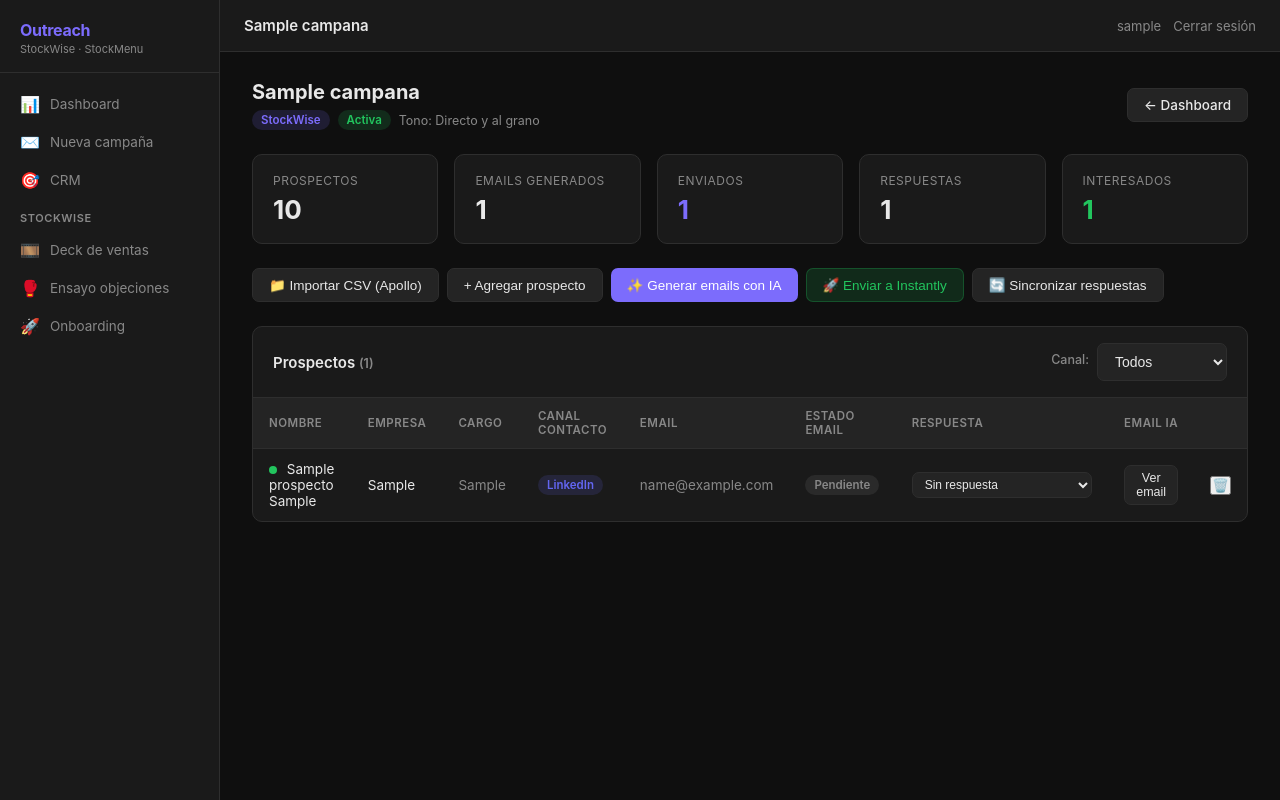
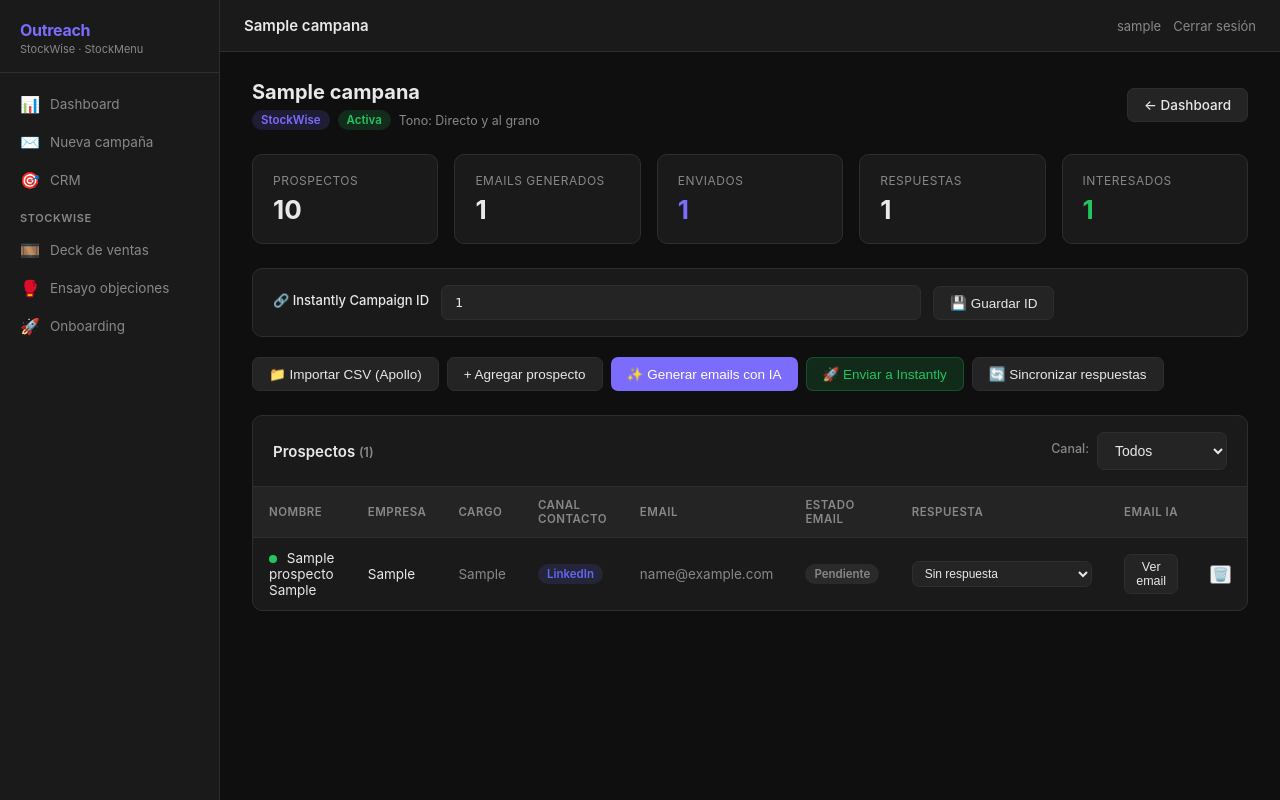
Before and after one commit to CarobethPaez/Outreach, a Django app: page /campanas/1/ in a window 1280 px wide. Run offline with Django 4.2, Linux system fonts and the light colour scheme; a user stored in the database is signed in; tables that the repository leaves empty hold one stand-in row (values such as "Sample post").

Commit message:
feat: campo editable instantly_campaign_id en detalle de campana

```diff
--- a/apps/campaigns/views.py
+++ b/apps/campaigns/views.py
@@ -133,6 +133,18 @@ def agregar_prospecto(request, pk):
     except Exception as e:
         messages.error(request, f'Error al agregar prospecto: {e}')
     return redirect('campana_detalle', pk=pk)
+
+
+@require_POST
+def guardar_campaign_id(request, pk):
+    if not request.user.is_authenticated or not request.user.is_superuser:
+        return JsonResponse({'error': 'Sin permiso'}, status=403)
+
+    campana = get_object_or_404(Campana, pk=pk)
+    campaign_id = request.POST.get('instantly_campaign_id', '').strip()
+    campana.instantly_campaign_id = campaign_id
+    campana.save(update_fields=['instantly_campaign_id'])
+    return JsonResponse({'ok': True, 'instantly_campaign_id': campana.instantly_campaign_id})
 
 
 def eliminar_prospecto(request, campana_pk, prospecto_pk):
--- a/config/urls.py
+++ b/config/urls.py
@@ -14,6 +14,7 @@ urlpatterns = [
     path('campanas/<int:pk>/sincronizar/', views.sincronizar_respuestas, name='sincronizar'),
     path('campanas/<int:pk>/agregar-prospecto/', views.agregar_prospecto, name='agregar_prospecto'),
     path('campanas/<int:pk>/marcar-contactados/', views.marcar_contactados, name='marcar_contactados'),
+    path('campanas/<int:pk>/campaign-id/', views.guardar_campaign_id, name='guardar_campaign_id'),
     path('prospectos/<int:pk>/estado-respuesta/', views.actualizar_estado_respuesta, name='actualizar_estado_respuesta'),
     path('campanas/<int:campana_pk>/prospectos/<int:prospecto_pk>/', views.eliminar_prospecto, name='eliminar_prospecto'),
     path('emails/<int:pk>/aprobar/', views.aprobar_email, name='aprobar_email'),
--- a/templates/campana_detalle.html
+++ b/templates/campana_detalle.html
@@ -39,6 +39,31 @@
   </div>
 </div>
 
+<!-- Instantly Campaign ID -->
+<div class="table-wrap" style="margin-bottom:20px; padding:16px 20px;">
+  <div style="display:flex; align-items:center; gap:12px; flex-wrap:wrap;">
+    <label style="font-size:13px; color:var(--text-muted); white-space:nowrap;">
+      🔗 Instantly Campaign ID
+    </label>
+    <input type="text" id="instantly-campaign-id-input"
+      value="{{ campana.instantly_campaign_id }}"
+      placeholder="Pega aquí el ID de la campaña en Instantly"
+      style="flex:1; min-width:260px; max-width:480px; font-family:monospace; font-size:13px;">
+    <button class="btn btn-secondary" onclick="guardarCampaignId()" id="btn-guardar-campaign-id">
+      💾 Guardar ID
+    </button>
+    {% if not campana.instantly_campaign_id %}
+    <span id="campaign-id-warning" style="font-size:12px; color:#f59e0b;">
+      ⚠️ Sin Campaign ID — el botón "Enviar a Instantly" no estará disponible hasta que lo ingreses.
+    </span>
+    {% else %}
+    <span id="campaign-id-warning" style="font-size:12px; color:#22c55e; display:none;">
+      ✓ ID guardado
+    </span>
+    {% endif %}
+  </div>
+</div>
+
 <!-- Acciones -->
 <div class="flex gap-2 flex-wrap" style="margin-bottom:24px;">
   <!-- Importar CSV -->
@@ -64,7 +89,7 @@
   </button>
 
   <!-- Enviar a Instantly -->
-  {% if campana.emails_generados > 0 %}
+  {% if campana.emails_generados > 0 and campana.instantly_campaign_id %}
   <button class="btn btn-green" onclick="enviarInstantly()">
     🚀 Enviar a Instantly{% if emails_aprobados_no_enviados > 0 %} ({{ emails_aprobados_no_enviados }}){% endif %}
   </button>
@@ -512,6 +537,38 @@
     }
   }
 
+  async function guardarCampaignId() {
+    const input = document.getElementById('instantly-campaign-id-input');
+    const btn = document.getElementById('btn-guardar-campaign-id');
+    const warning = document.getElementById('campaign-id-warning');
+    const valor = input.value.trim();
+
+    btn.textContent = '⏳ Guardando…';
+    btn.disabled = true;
+
+    const fd = new FormData();
+    fd.append('instantly_campaign_id', valor);
+    const r = await fetch(`/campanas/${campanaId}/campaign-id/`, {
+      method: 'POST',
+      headers: {'X-CSRFToken': getCookie('csrftoken')},
+      body: fd,
+    });
+
+    btn.textContent = '💾 Guardar ID';
+    btn.disabled = false;
+
+    if (r.ok) {
+      warning.textContent = valor ? '✓ ID guardado' : '⚠️ Sin Campaign ID — el botón "Enviar a Instantly" no estará disponible hasta que lo ingreses.';
+      warning.style.color = valor ? '#22c55e' : '#f59e0b';
+      warning.style.display = '';
+      // Mostrar/ocultar botón Enviar a Instantly según si hay ID
+      const btnEnviar = document.querySelector('.btn-green');
+      if (btnEnviar) btnEnviar.style.display = valor ? '' : 'none';
+    } else {
+      alert('Error al guardar el Campaign ID.');
+    }
+  }
+
   let prospectoAEliminarId = null;
 
   function pedirConfirmacionEliminar(btn) {
```
